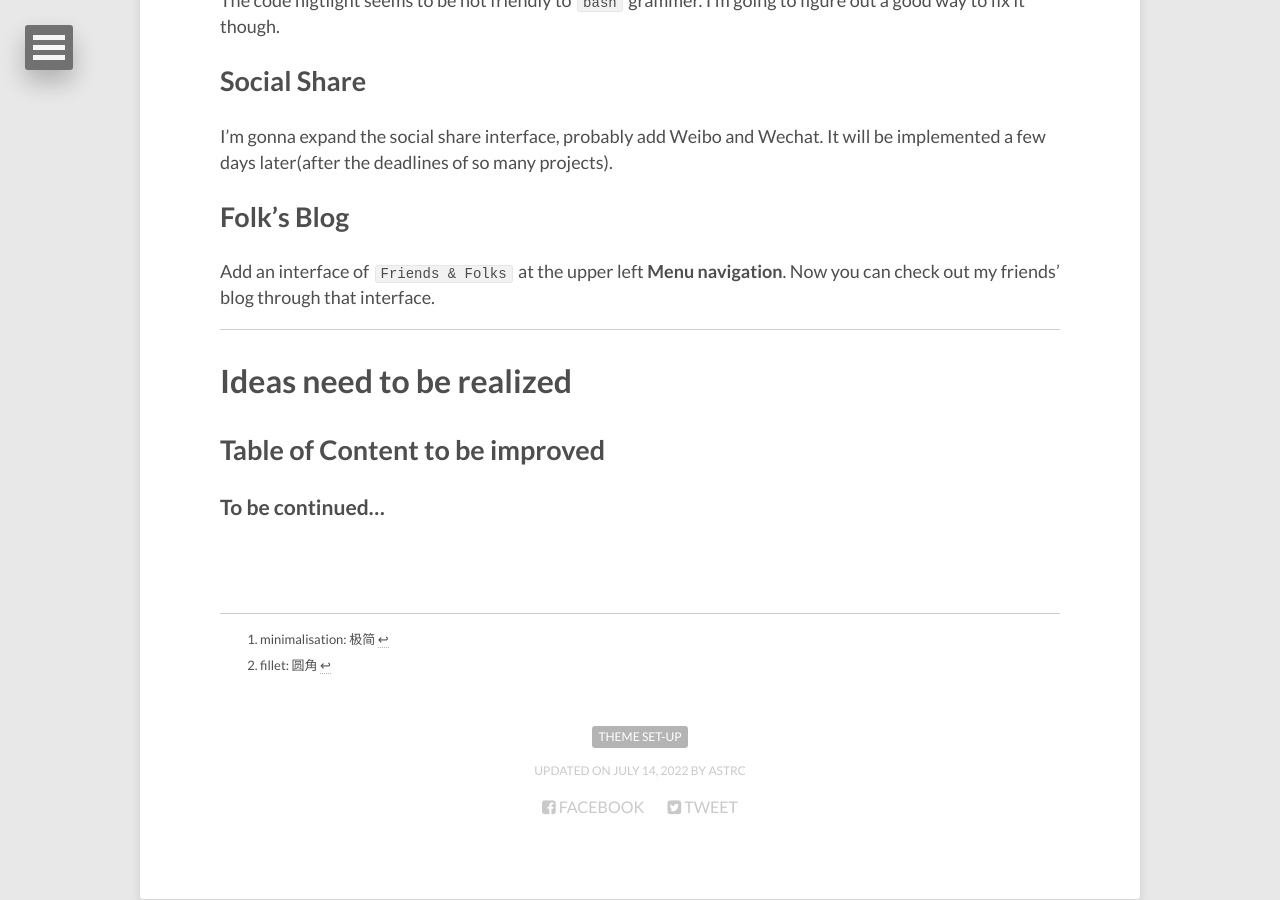
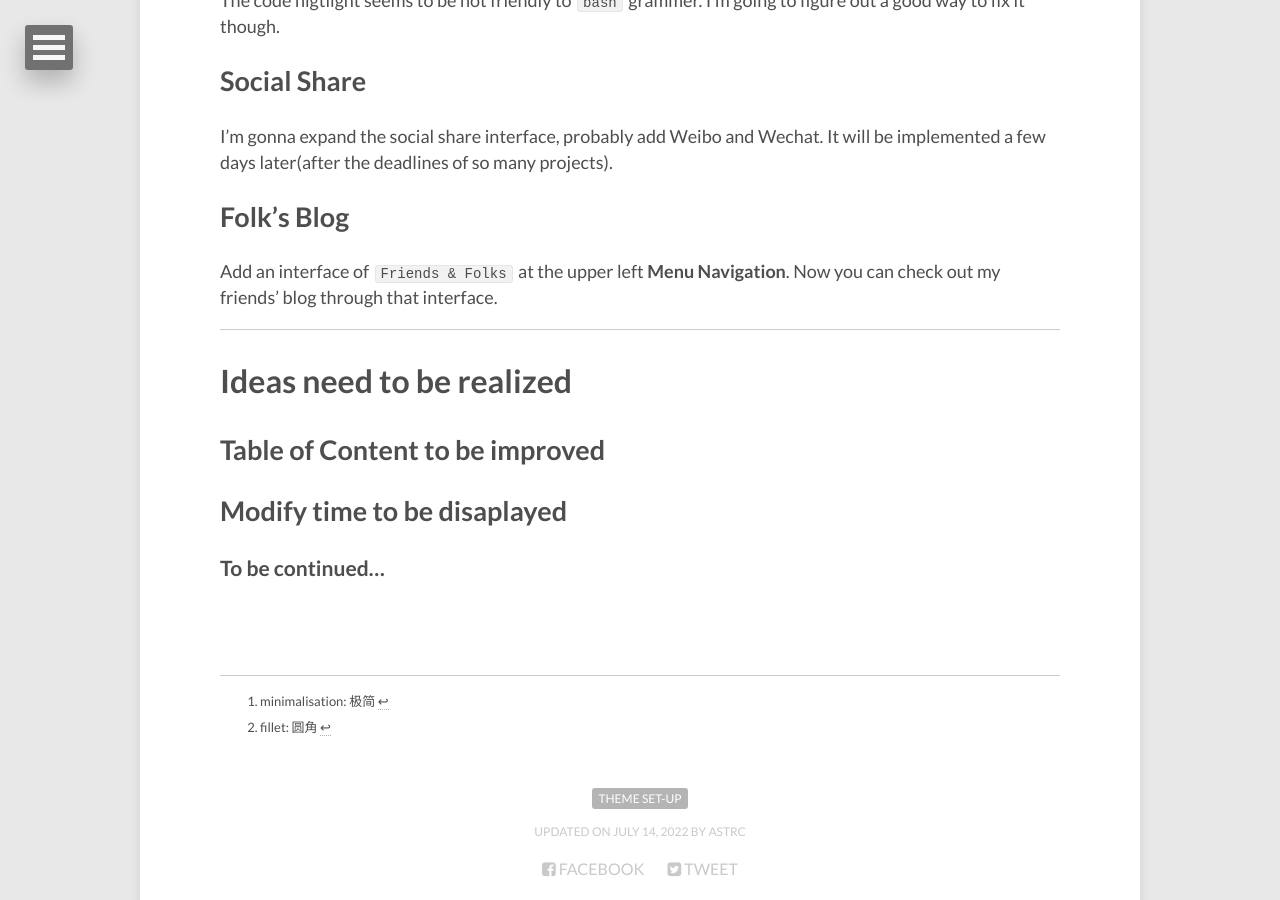
Before and after one commit to lucameng/lucameng.github.io, a Jekyll site: the page built from _posts/2022-05-08-customize-my-theme.md, in a window 1280 px wide and 900 px high, scrolled down 1809 px. Built offline with Jekyll 4.4.1, drawn with Linux system fonts in a browser that asks for light colours.

Commit message:
modify post 'customize my theme'

```diff
--- a/_posts/2022-05-08-customize-my-theme.md
+++ b/_posts/2022-05-08-customize-my-theme.md
@@ -53,13 +53,15 @@ I'm gonna expand the social share interface, probably add Weibo and Wechat. It w
 
 ## Folk's Blog
 
-Add an interface of `Friends & Folks` at the upper left **Menu navigation**. Now you can check out my friends' blog through that interface.
+Add an interface of `Friends & Folks` at the upper left **Menu Navigation**. Now you can check out my friends' blog through that interface.
 
 ___
 
 # Ideas need to be realized
 
 ## Table of Content to be improved
+
+## Modify time to be disaplayed
 
 ### To be continued...
 
```
